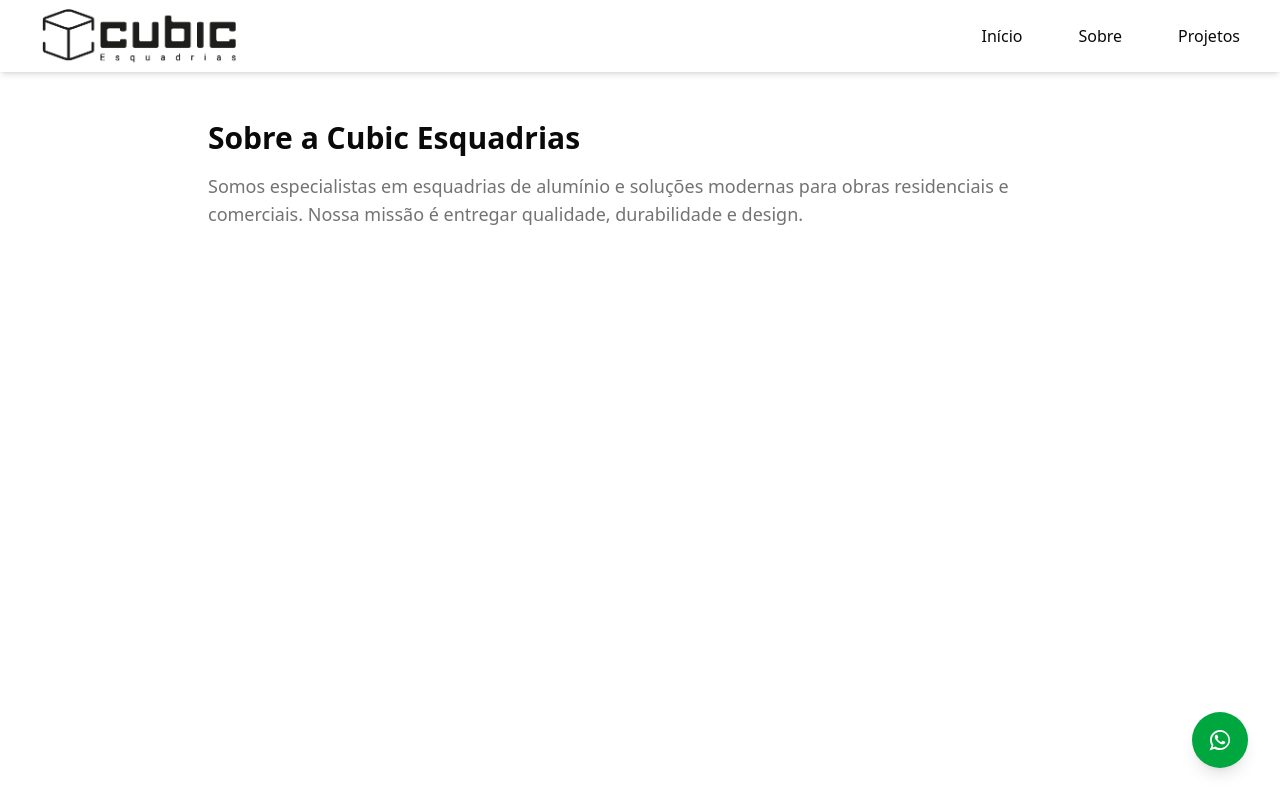
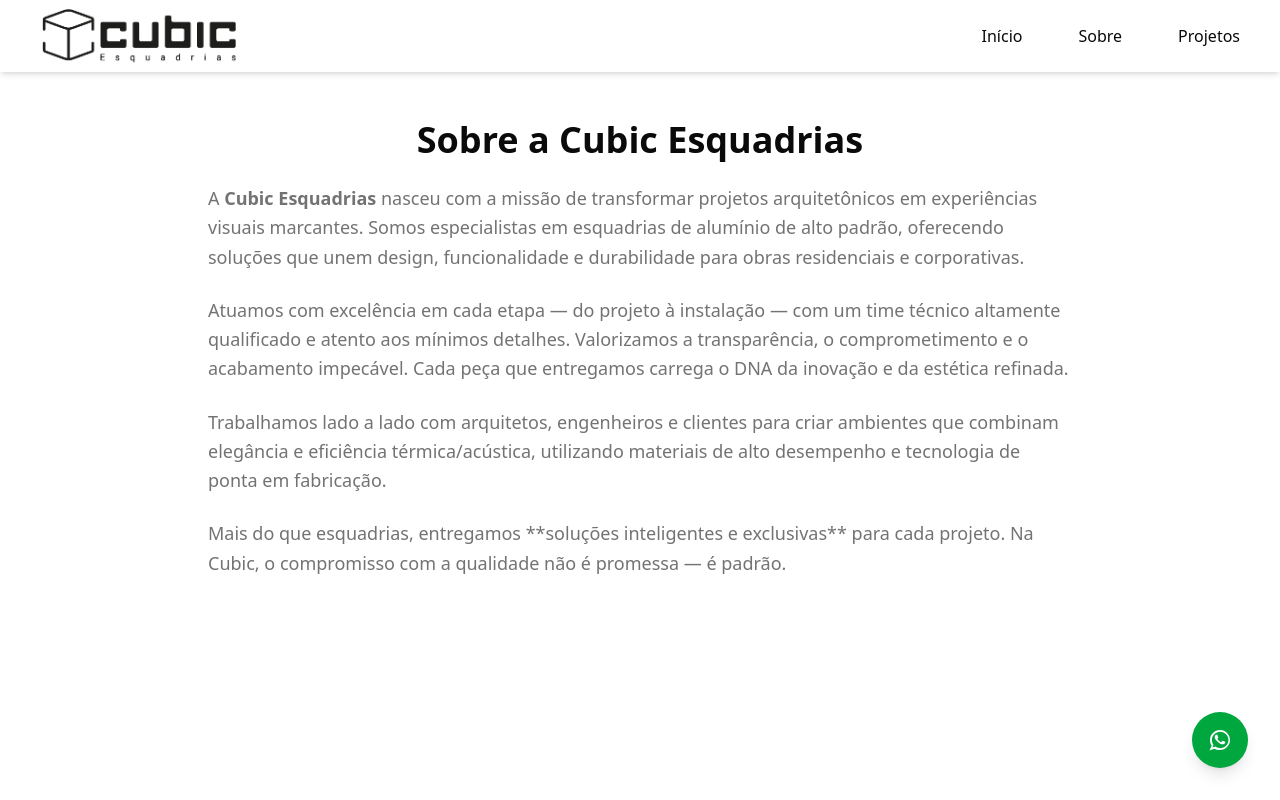
Before and after one commit to JesusVicken/cubicesquadrias, a Next.js app in the folder cubic-esquadrias/: page /sobre in a window 1280 px wide. Built offline with nearby package versions, Linux system fonts and the light colour scheme.

Commit message:
feat: sobre finalizado

```diff
--- a/cubic-esquadrias/src/app/sobre/page.tsx
+++ b/cubic-esquadrias/src/app/sobre/page.tsx
@@ -1,9 +1,24 @@
+'use client'
+
 export default function SobrePage() {
     return (
         <main className="max-w-4xl mx-auto px-4 py-12">
-            <h1 className="text-3xl font-bold mb-4">Sobre a Cubic Esquadrias</h1>
-            <p className="text-lg text-muted-foreground">
-                Somos especialistas em esquadrias de alumínio e soluções modernas para obras residenciais e comerciais. Nossa missão é entregar qualidade, durabilidade e design.
+            <h1 className="text-4xl font-bold mb-6 text-center">Sobre a Cubic Esquadrias</h1>
+
+            <p className="text-lg leading-relaxed text-muted-foreground mb-6">
+                A <strong>Cubic Esquadrias</strong> nasceu com a missão de transformar projetos arquitetônicos em experiências visuais marcantes. Somos especialistas em esquadrias de alumínio de alto padrão, oferecendo soluções que unem design, funcionalidade e durabilidade para obras residenciais e corporativas.
+            </p>
+
+            <p className="text-lg leading-relaxed text-muted-foreground mb-6">
+                Atuamos com excelência em cada etapa — do projeto à instalação — com um time técnico altamente qualificado e atento aos mínimos detalhes. Valorizamos a transparência, o comprometimento e o acabamento impecável. Cada peça que entregamos carrega o DNA da inovação e da estética refinada.
+            </p>
+
+            <p className="text-lg leading-relaxed text-muted-foreground mb-6">
+                Trabalhamos lado a lado com arquitetos, engenheiros e clientes para criar ambientes que combinam elegância e eficiência térmica/acústica, utilizando materiais de alto desempenho e tecnologia de ponta em fabricação.
+            </p>
+
+            <p className="text-lg leading-relaxed text-muted-foreground">
+                Mais do que esquadrias, entregamos **soluções inteligentes e exclusivas** para cada projeto. Na Cubic, o compromisso com a qualidade não é promessa — é padrão.
             </p>
         </main>
     )
```
